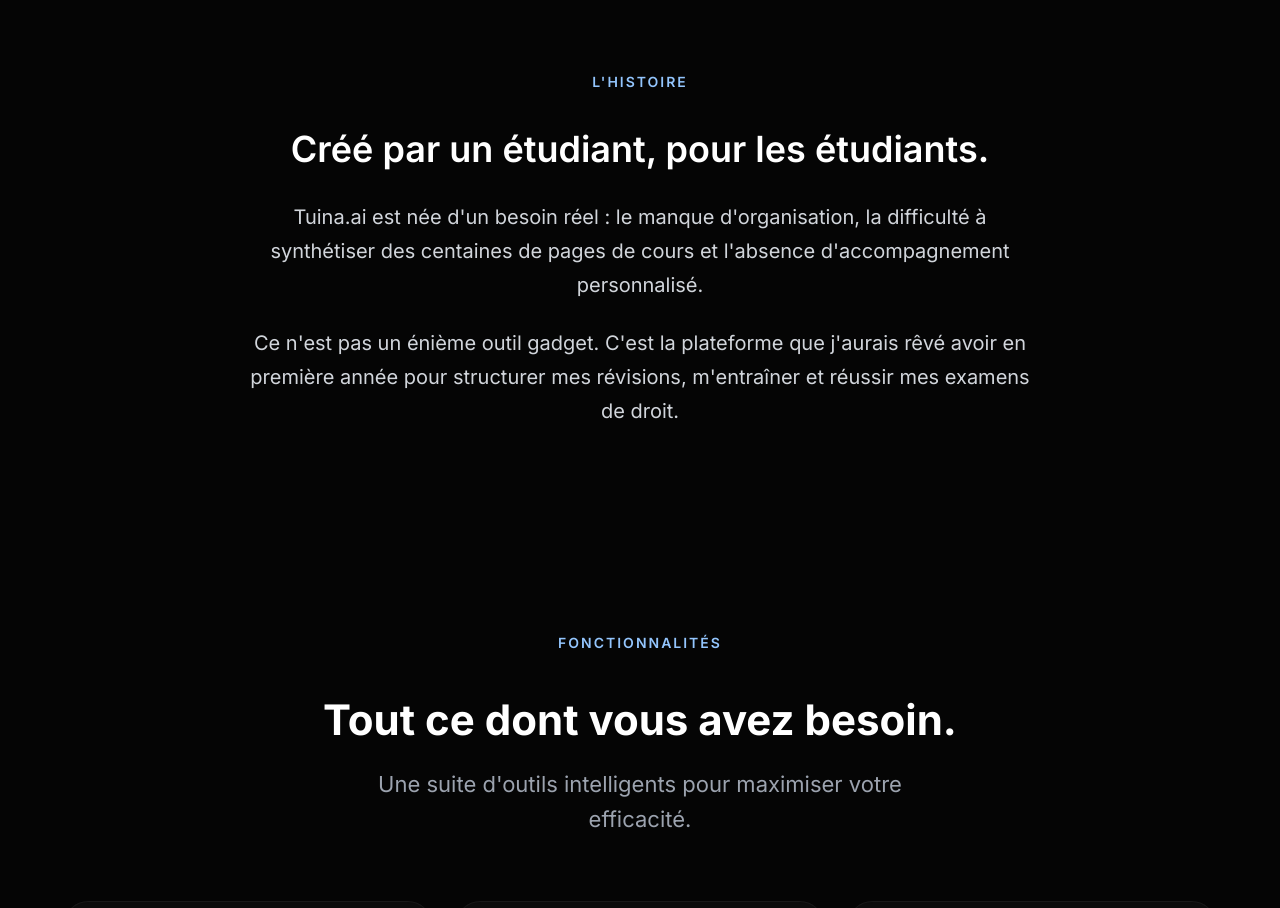
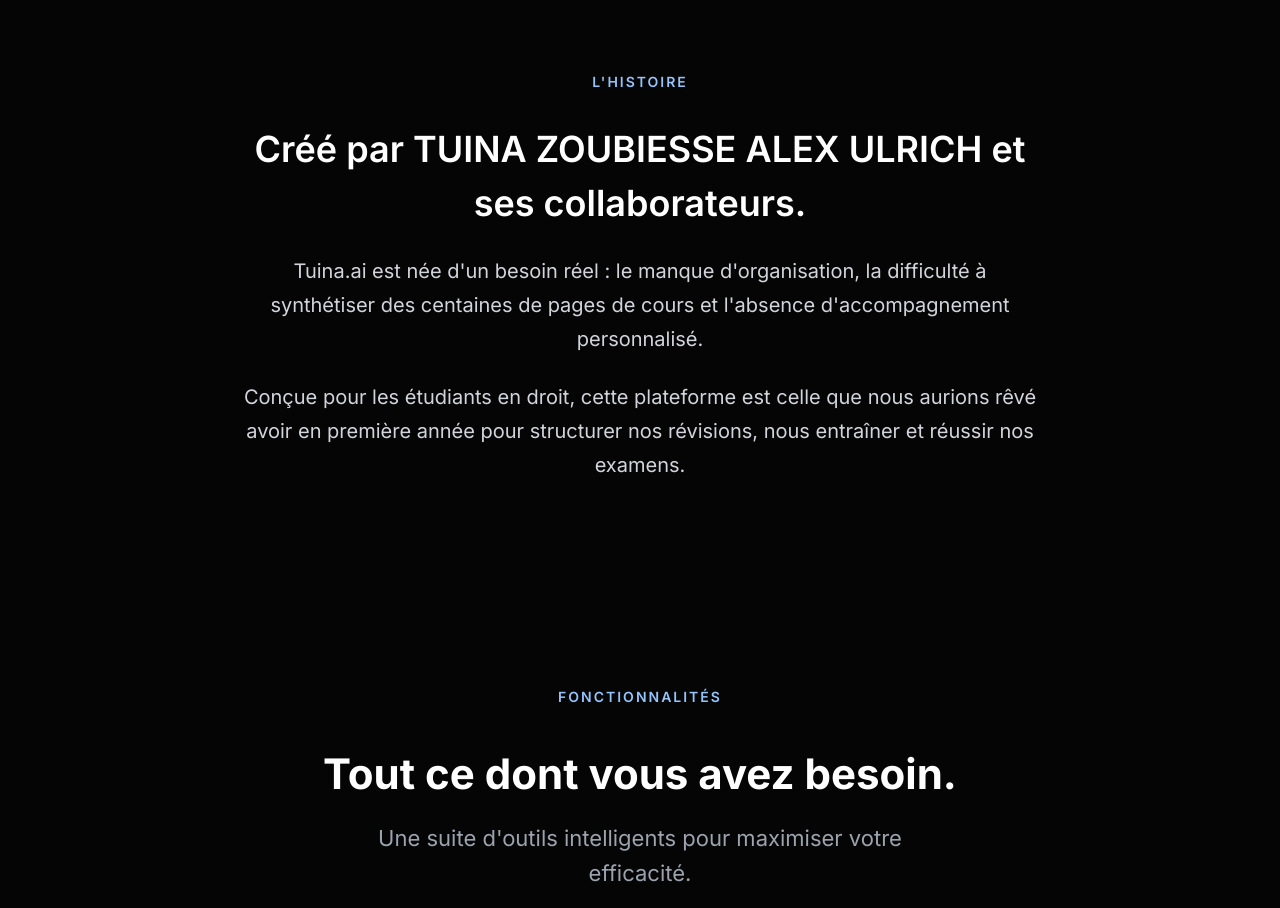
Before and after one commit to tuinaalex685-commits/TUINA.AI, a Next.js app: page / in a window 1280 px wide. Shown: the part 940-1848 px from the top of the page. Built offline with nearby package versions, Linux system fonts and the light colour scheme.

Commit message:
feat: mise à jour du nom du créateur

```diff
--- a/src/app/page.tsx
+++ b/src/app/page.tsx
@@ -84,12 +84,12 @@ export default function Home() {
           variants={staggerContainer}
         >
           <motion.span variants={fadeUp} className={styles.sectionTag}>L&apos;histoire</motion.span>
-          <motion.h2 variants={fadeUp}>Créé par un étudiant, pour les étudiants.</motion.h2>
+          <motion.h2 variants={fadeUp}>Créé par TUINA ZOUBIESSE ALEX ULRICH et ses collaborateurs.</motion.h2>
           <motion.p variants={fadeUp}>
             Tuina.ai est née d&apos;un besoin réel : le manque d&apos;organisation, la difficulté à synthétiser des centaines de pages de cours et l&apos;absence d&apos;accompagnement personnalisé.
           </motion.p>
           <motion.p variants={fadeUp}>
-            Ce n&apos;est pas un énième outil gadget. C&apos;est la plateforme que j&apos;aurais rêvé avoir en première année pour structurer mes révisions, m&apos;entraîner et réussir mes examens de droit.
+            Conçue pour les étudiants en droit, cette plateforme est celle que nous aurions rêvé avoir en première année pour structurer nos révisions, nous entraîner et réussir nos examens.
           </motion.p>
         </motion.section>
 
```
